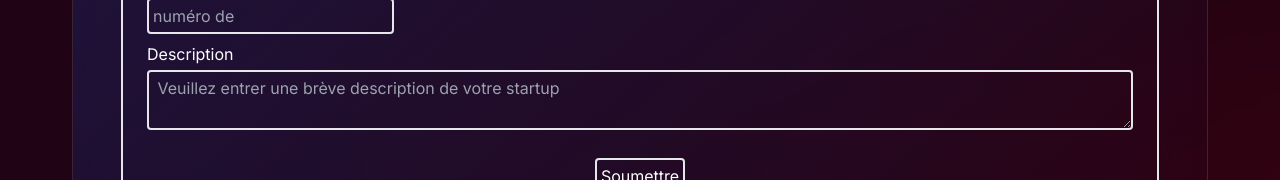
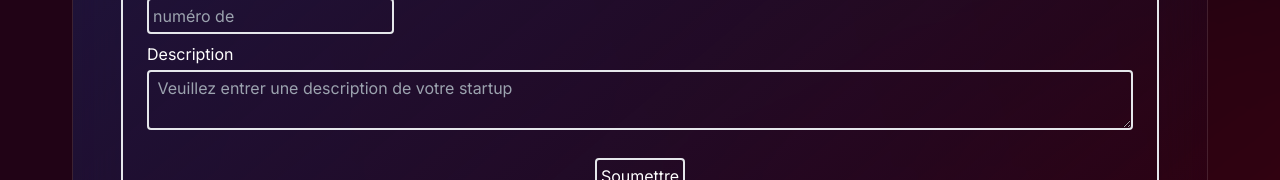
Before and after one commit to Fouzamer/Startup-s-war-inscription-website, a Next.js app: page / in a window 1280 px wide. Shown: the part 1874-2054 px from the top of the page. Built offline with nearby package versions, Linux system fonts and the light colour scheme; no server answers; the database is empty.

Commit message:
Update page.js

```diff
--- a/app/Participation/page.js
+++ b/app/Participation/page.js
@@ -92,7 +92,7 @@ export default function Participation(){
                           </div>
                       </div>
                       <label className='text-white' htmlFor="description">Description</label>
-                      <textarea type="textarea" placeholder=" Veuillez entrer une brève description de votre startup" name='description' value={formik.values.description} onChange={formik.handleChange} className="rounded bg-transparent border-2  p-1 my-1"/>
+                      <textarea type="textarea" placeholder=" Veuillez entrer une description de votre startup" name='description' value={formik.values.description} onChange={formik.handleChange} className="rounded bg-transparent border-2  p-1 my-1"/>
                       <button type='submit' onSubmit className="border-solid border-2 border-slate-0 rounded w-min text-white place-self-center p-1 mt-6 hover:bg-white hover:text-black">Soumettre</button>
                   </form>
               </div>
```
